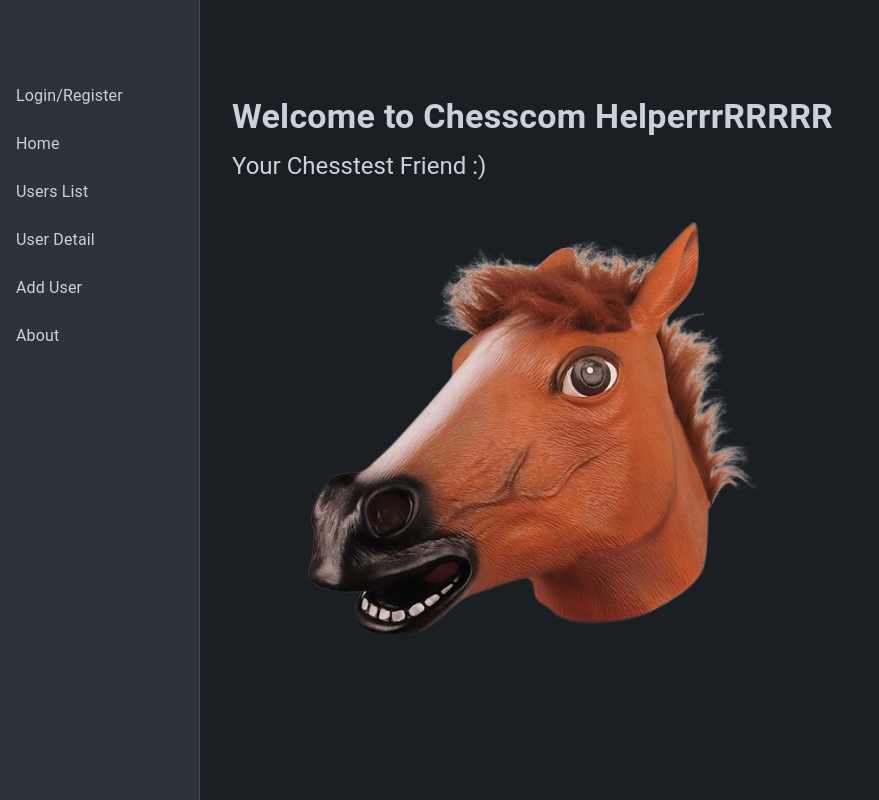
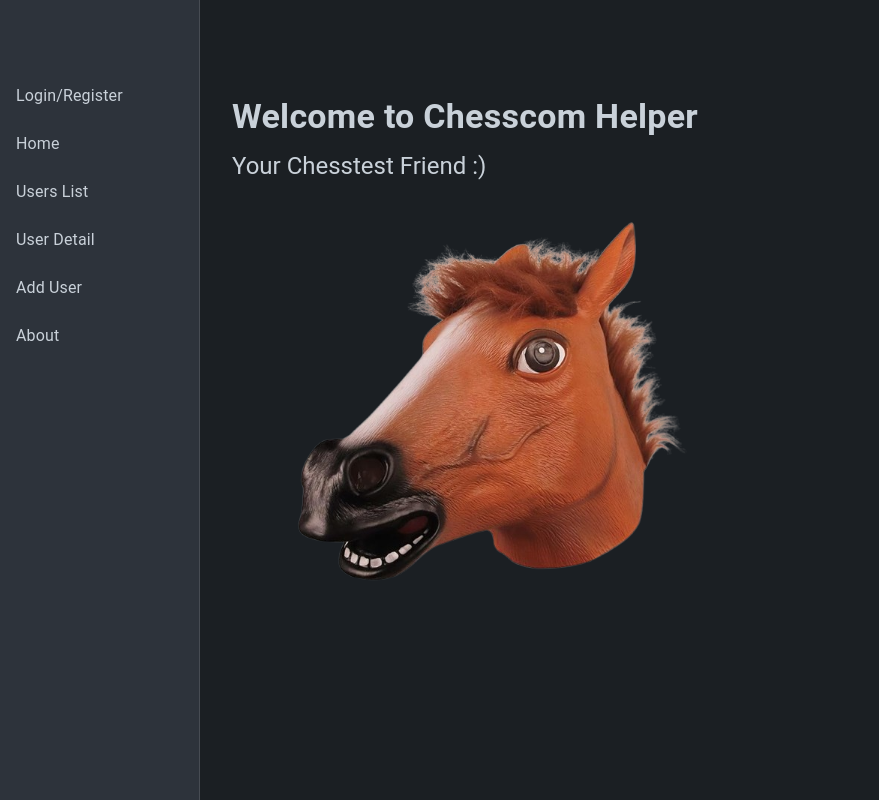
Before and after one commit to emily-flambe/chesscom-helper, a React (Vite) app in the folder chesscom_helper/frontend/: page / in a window 1280 px wide. Shown: the whole page, without its empty margins (0-879 px from the left). Built offline with nearby package versions, Linux system fonts and the light colour scheme.

Commit message:
Revert "try a change?"
This reverts commit 6953f3f0c3f414e7d791bee73b2a56c8710b7d9f.

```diff
--- a/chesscom_helper/frontend/src/pages/Home.jsx
+++ b/chesscom_helper/frontend/src/pages/Home.jsx
@@ -18,7 +18,7 @@
         </Alert>
       )}
       <Typography variant="h4" gutterBottom sx={{ fontWeight: 'bold' }}>
-        Welcome to Chesscom HelperrrRRRRR
+        Welcome to Chesscom Helper
       </Typography>
       <Typography variant="h5" gutterBottom sx={{ mb: 5 }}>
         Your Chesstest Friend :)
```
